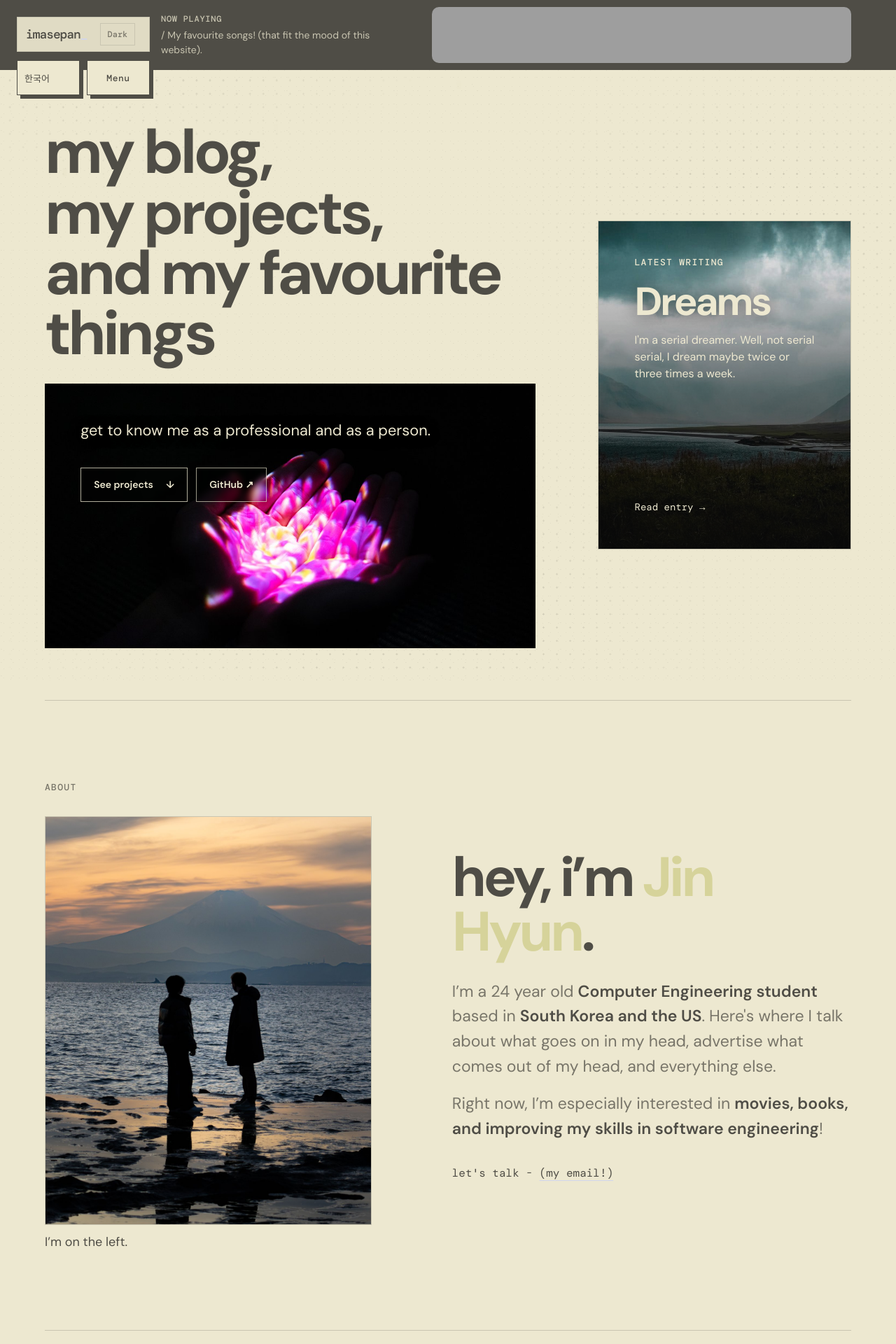
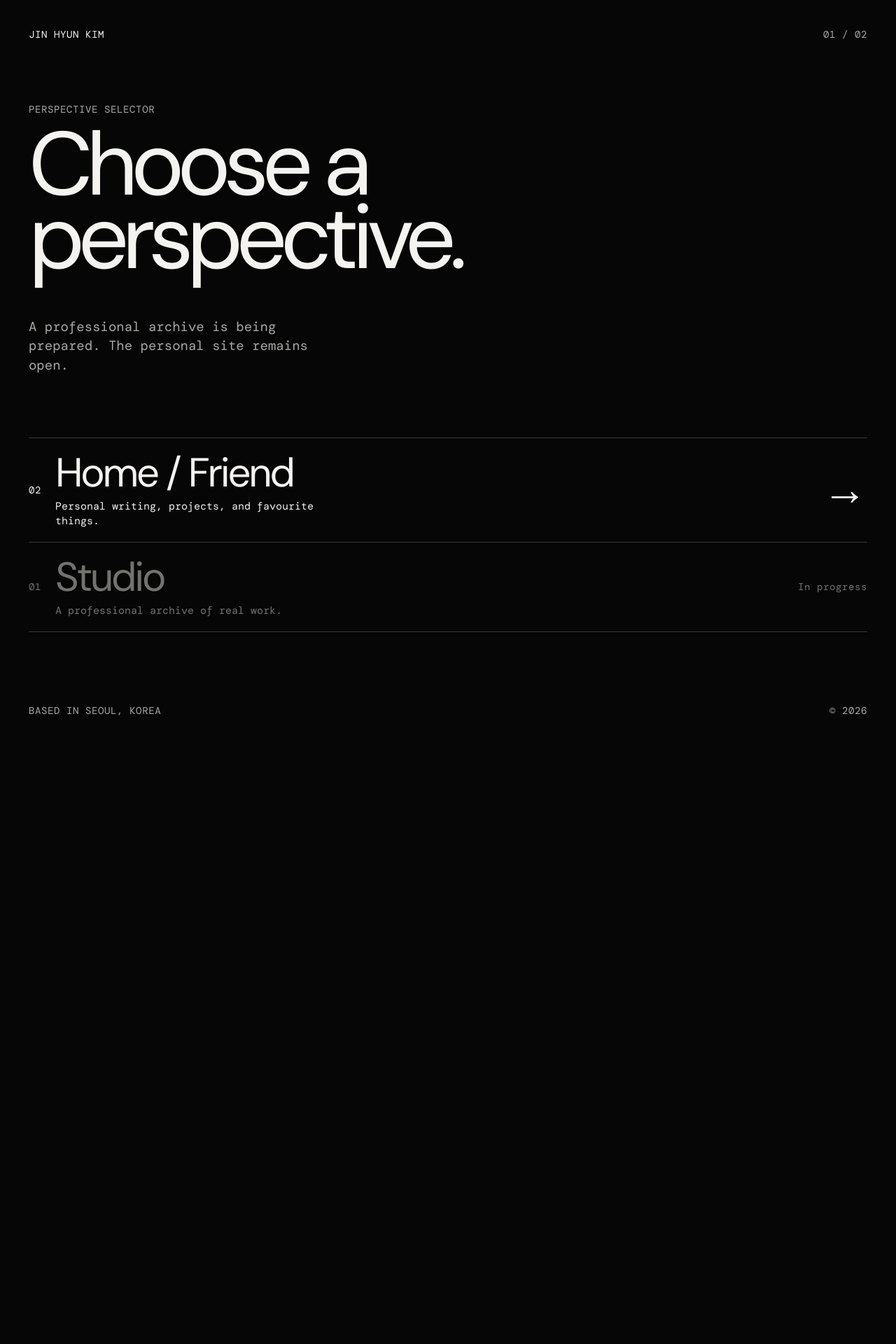
Before and after one commit to imasepan/imasepan.github.io, a Jekyll site: the page built from index.html, in a window 1280 px wide. Shown: the top 1920 px of the page at 70% size. Built offline with Jekyll 4.4.1, drawn with Linux system fonts in a browser that asks for light colours; after the commit the page ends 1079 px from its top, so only the background shows below that; some of the changed text lies outside the part shown; grey boxes are pictures that could not be loaded.

Commit message:
feat: add Version 1 perspective selector

```diff
--- a/index.html
+++ b/index.html
@@ -5,133 +5,50 @@
   <head>
     <meta charset="UTF-8" />
     <meta name="viewport" content="width=device-width, initial-scale=1.0" />
-    <meta name="description" content="Stuff for my stuff" />
-    <title>imasepan — home</title>
+    <meta name="description" content="Choose between Jin Hyun Kim's Studio and Home." />
+    <title>Jin Hyun Kim — choose a perspective</title>
     <link rel="icon" type="image/svg+xml" href="/assets/favicon.svg" />
     <link rel="preconnect" href="https://fonts.googleapis.com" />
     <link rel="preconnect" href="https://fonts.gstatic.com" crossorigin />
-    <link href="https://fonts.googleapis.com/css2?family=DM+Mono:wght@400;500&family=DM+Sans:wght@400;500;600;700&display=swap" rel="stylesheet" />
-    <script src="/layout.js?v=20260805-1"></script>
-    <link rel="stylesheet" href="styles.css?v=20260804-26" />
-    <link rel="stylesheet" href="/industrial.css?v=20260805-2" />
+    <link href="https://fonts.googleapis.com/css2?family=DM+Mono:wght@400;500&family=DM+Sans:wght@400;500;600&display=swap" rel="stylesheet" />
+    <link rel="stylesheet" href="/selector.css" />
   </head>
   <body>
-    <header class="site-header">
-      <div class="brand-controls">
-        <a class="wordmark" href="index.html">imasepan<span>_</span></a>
-        <button class="theme-toggle" type="button" aria-label="Switch color theme">Theme</button>
-      </div>
-      <div class="header-controls">
-        <nav id="site-nav" class="site-nav" aria-label="Main navigation">
-          <a href="#about">About</a>
-          <a href="#projects">Projects</a>
-          <a href="blog.html">Writing</a>
-          <a href="guestbook.html">Guestbook</a>
-        </nav>
-        <a class="language-switch" href="/kr/" lang="ko">한국어</a>
-        <button class="menu-button" type="button" aria-expanded="false" aria-controls="site-nav">Menu</button>
-      </div>
-    </header>
+    <main class="perspective-selector" aria-labelledby="selector-title">
+      <header class="selector-header">
+        <p class="selector-name">JIN HYUN KIM</p>
+        <p class="selector-index" aria-hidden="true">01 / 02</p>
+      </header>
 
-    <section class="music-banner" aria-label="Featured Spotify playlist">
-      <div class="music-banner-inner">
-        <p><span>Now playing</span> / My favourite songs! (that fit the mood of this website).</p>
-        <iframe
-          class="spotify-player"
-          title="Spotify playlist"
-          src="https://open.spotify.com/embed/playlist/3U7y10CsdmnU7IfRpZRooU?utm_source=generator"
-          width="100%"
-          height="80"
-          frameborder="0"
-          allow="autoplay; clipboard-write; encrypted-media; fullscreen; picture-in-picture"
-          loading="lazy"
-          scrolling="no"
-        ></iframe>
-      </div>
-    </section>
-
-    <main>
-      <section class="hero" aria-labelledby="hero-title">
-        <div class="hero-intro">
-          <h1 id="hero-title">my blog,<br />my projects,<br />and my favourite things</h1>
-          <div class="hero-photo-panel">
-            <p class="hero-copy">get to know me as a professional and as a person.</p>
-            <div class="hero-actions">
-              <a class="button button-primary" href="#projects">See projects <span aria-hidden="true">↓</span></a>
-              <a class="button button-quiet" href="https://github.com/imasepan" target="_blank" rel="noreferrer">GitHub ↗</a>
-            </div>
-          </div>
-        </div>
-        {% assign latest_post = site.posts.first %}
-        <a class="latest-post-card{% if latest_post and latest_post.image %} has-image{% endif %}" href="{% if latest_post %}{{ latest_post.url | relative_url }}{% else %}blog.html{% endif %}">
-          {% if latest_post and latest_post.image %}
-            <img class="latest-post-image" src="{{ latest_post.image | relative_url }}" alt="" />
-          {% endif %}
-          <div class="latest-post-content">
-            <p class="eyebrow">Latest writing</p>
-            {% if latest_post %}
-              <h2>{{ latest_post.title }}</h2>
-              <p>{{ latest_post.excerpt | strip_html | strip_newlines | truncatewords: 24 }}</p>
-              <span class="text-link">Read entry →</span>
-            {% else %}
-              <h2>Notes worth keeping.</h2>
-              <p>The first entry is coming soon.</p>
-              <span class="text-link">Visit writing →</span>
-            {% endif %}
-          </div>
-        </a>
+      <section class="selector-intro">
+        <p class="selector-kicker">PERSPECTIVE SELECTOR</p>
+        <h1 id="selector-title">Choose a<br />perspective.</h1>
+        <p class="selector-copy">A professional archive is being prepared. The personal site remains open.</p>
       </section>
 
-      <section id="about" class="section about-section" aria-labelledby="about-title">
-        <div class="about-label">
-          <p class="eyebrow">about</p>
-          <figure class="about-photo">
-            <img src="/assets/portrait.jpg" alt="me and a friend standing by the sea in front of Mount Fuji at sunset" />
-            <figcaption>I’m on the left.</figcaption>
-          </figure>
+      <nav class="perspective-options" aria-label="Choose a site perspective">
+        <a class="perspective-option perspective-option-home" href="/home/">
+          <span class="option-number">02</span>
+          <span class="option-content">
+            <span class="option-title">Home / Friend</span>
+            <span class="option-description">Personal writing, projects, and favourite things.</span>
+          </span>
+          <span class="option-arrow" aria-hidden="true">→</span>
+        </a>
+        <div class="perspective-option perspective-option-studio" aria-describedby="studio-status">
+          <span class="option-number">01</span>
+          <span class="option-content">
+            <span class="option-title">Studio</span>
+            <span class="option-description">A professional archive of real work.</span>
+          </span>
+          <span class="option-status" id="studio-status">In progress</span>
         </div>
-        <div class="about-copy">
-          <h2 id="about-title">hey, i’m <span>Jin Hyun</span>.</h2>
-          <p>I’m a 24 year old <strong>Computer Engineering student</strong> based in <strong>South Korea and the US</strong>. Here's where I talk about what goes on in my head, advertise what comes out of my head, and everything else.</p>
-          <p>Right now, I’m especially interested in <strong>movies, books, and improving my skills in software engineering</strong>!</p>
-          <p class="about-contact">let's talk - <a href="mailto:jinhyuncharliekim@gmail.com">(my email!)</a></p>
-        </div>
-      </section>
+      </nav>
 
-      <section id="projects" class="section" aria-labelledby="projects-title">
-        <div class="section-heading">
-          <div>
-            <p class="eyebrow">projects</p>
-            <h2 id="projects-title">Stuff I made that was cool (sometimes with help)</h2>
-          </div>
-          <a class="text-link" href="https://github.com/imasepan?tab=repositories" target="_blank" rel="noreferrer">All repositories ↗</a>
-        </div>
-        <div id="project-list" class="project-grid" aria-live="polite">
-          <p class="loading">Loading public repositories…</p>
-        </div>
-      </section>
-
-      <section class="section split-section single-card" aria-label="Guestbook">
-        <a class="feature-card feature-link accent-card" href="guestbook.html">
-          <p class="eyebrow">guestbook</p>
-          <h2>Leave a small note.</h2>
-          <p>If you liked my site, leave a message! (i like it when the messages are nice).</p>
-          <span class="text-link">Sign the guestbook →</span>
-        </a>
-      </section>
-
-      <section class="section future-section" aria-labelledby="future-title">
-        <p class="eyebrow">Soon / a conversation</p>
-        <h2 id="future-title">A site guide is on its way.</h2>
-        <p>eventually, you’ll be able to ask a mini me about the site and stuff i wrote on it!</p>
-      </section>
+      <footer class="selector-footer">
+        <p>BASED IN SEOUL, KOREA</p>
+        <p>© 2026</p>
+      </footer>
     </main>
-
-    <footer class="site-footer">
-      <a class="wordmark" href="index.html">imasepan<span>_</span></a>
-      <p>always doing something</p>
-      <a href="https://github.com/imasepan" target="_blank" rel="noreferrer">github.com/imasepan ↗</a>
-    </footer>
-    <script src="script.js?v=20260804-18"></script>
   </body>
 </html>
--- a/script.js
+++ b/script.js
@@ -538,7 +538,7 @@ document.addEventListener('click', (event) => {
   if (destination.origin !== window.location.origin || destination.pathname === '/kr/' || link.classList.contains('language-switch')) return;
 
   const homeSection = destination.hash.replace(/^#/, '') || new URLSearchParams(destination.search).get('scroll');
-  const isHomePath = (pathname) => /^\/(?:index\.html)?$/.test(pathname);
+  const isHomePath = (pathname) => /^\/(?:home\/(?:index\.html)?)?$/.test(pathname);
   if (homeSection && isHomePath(destination.pathname)) {
     const currentTarget = document.getElementById(homeSection);
     if (currentTarget && isHomePath(window.location.pathname)) {
--- /dev/null
+++ b/selector.css
@@ -0,0 +1,122 @@
+:root {
+  color-scheme: dark;
+  --canvas: #060606;
+  --surface: #f4f3ef;
+  --ink: #0a0a0a;
+  --quiet: #a8a8a3;
+  --line: #383836;
+  --sans: "DM Sans", Arial, sans-serif;
+  --mono: "DM Mono", "SFMono-Regular", Consolas, monospace;
+}
+
+* { box-sizing: border-box; }
+
+body {
+  min-width: 320px;
+  min-height: 100vh;
+  margin: 0;
+  background: var(--canvas);
+  color: var(--surface);
+  font-family: var(--sans);
+}
+
+.perspective-selector {
+  min-height: 100vh;
+  padding: clamp(24px, 3.2vw, 52px);
+  display: grid;
+  grid-template-rows: auto 1fr auto;
+  gap: clamp(52px, 10vh, 120px);
+}
+
+.selector-header,
+.selector-footer,
+.perspective-option {
+  display: flex;
+  align-items: center;
+  justify-content: space-between;
+}
+
+.selector-name,
+.selector-index,
+.selector-kicker,
+.selector-footer,
+.option-number,
+.option-status {
+  margin: 0;
+  font: 400 clamp(11px, 1.1vw, 15px)/1.2 var(--mono);
+  letter-spacing: .04em;
+}
+
+.selector-index,
+.selector-footer,
+.selector-kicker { color: var(--quiet); }
+
+.selector-intro { align-self: end; max-width: 900px; }
+.selector-kicker { margin-bottom: 18px; }
+
+h1 {
+  max-width: 820px;
+  margin: 0;
+  font-size: clamp(52px, 10vw, 138px);
+  font-weight: 400;
+  letter-spacing: -.075em;
+  line-height: .82;
+}
+
+.selector-copy {
+  max-width: 440px;
+  margin: clamp(30px, 5vw, 60px) 0 0;
+  color: var(--quiet);
+  font: clamp(15px, 1.5vw, 19px)/1.45 var(--mono);
+}
+
+.perspective-options {
+  align-self: end;
+  display: grid;
+  border-top: 1px solid var(--line);
+}
+
+.perspective-option {
+  min-height: 112px;
+  gap: 20px;
+  padding: 20px 0;
+  border-bottom: 1px solid var(--line);
+}
+
+a.perspective-option {
+  color: inherit;
+  text-decoration: none;
+  transition: background-color 200ms ease, color 200ms ease, padding 200ms ease;
+}
+
+a.perspective-option:hover,
+a.perspective-option:focus-visible {
+  padding-inline: 20px;
+  background: var(--surface);
+  color: var(--ink);
+  outline: none;
+}
+
+a.perspective-option:focus-visible { outline: 3px solid #00d2d2; outline-offset: 3px; }
+
+.perspective-option-studio { color: #73736e; cursor: not-allowed; }
+.option-content { display: grid; gap: 9px; margin-right: auto; }
+.option-title { font-size: clamp(27px, 4.6vw, 58px); letter-spacing: -.055em; line-height: 1; }
+.option-description { max-width: 420px; font: clamp(12px, 1.2vw, 15px)/1.35 var(--mono); }
+.option-arrow { font: clamp(36px, 5vw, 64px)/1 var(--sans); }
+
+.selector-footer { gap: 18px; justify-content: space-between; }
+
+@media (max-width: 600px) {
+  .perspective-selector { gap: 44px; }
+  .selector-intro { align-self: start; }
+  .perspective-options { align-self: start; }
+  .perspective-option { min-height: 128px; align-items: flex-start; }
+  .option-title { font-size: clamp(28px, 10vw, 46px); }
+  .option-arrow { align-self: center; }
+  .selector-footer { flex-wrap: wrap; }
+}
+
+@media (prefers-reduced-motion: reduce) {
+  *, *::before, *::after { scroll-behavior: auto !important; transition-duration: 0.01ms !important; }
+}
```
Also changed, not shown: _layouts/default.html (+4 -4 lines), docs/CHANGELOG.md (+8 -0 lines), docs/DECISIONS.md (+4 -0 lines), docs/PROJECT_CONTEXT.md (+6 -7 lines), docs/TODO.md (+7 -2 lines), guestbook.html (+5 -5 lines), home/index.html (added, +140 -0 lines).
